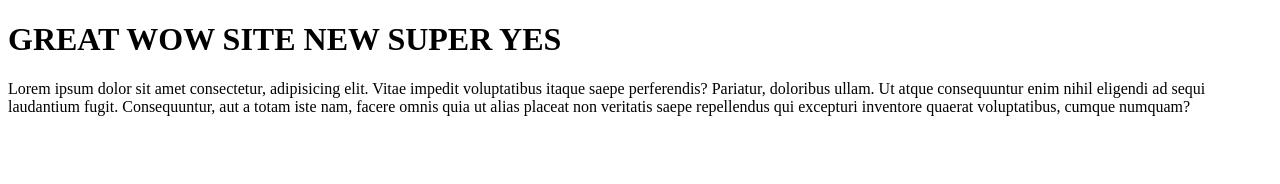
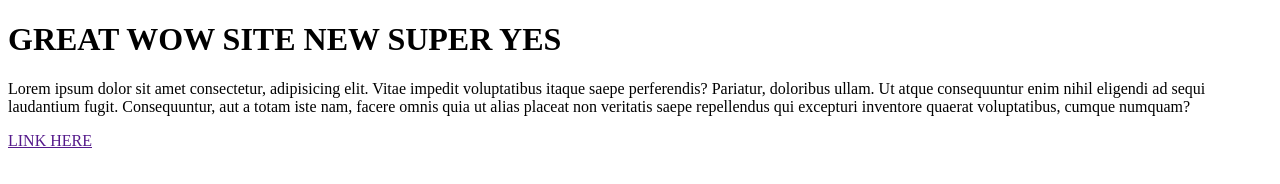
Before and after one commit to ClarkeMacArthur/reimagined-giggle, a plain HTML site: page index.html in a window 1280 px wide. Drawn offline with Linux system fonts and the light colour scheme.

Commit message:
changes to h1 and link

```diff
--- a/index.html
+++ b/index.html
@@ -8,5 +8,6 @@
 <body>
     <h1>GREAT WOW SITE NEW SUPER YES</h1>
     <p>Lorem ipsum dolor sit amet consectetur, adipisicing elit. Vitae impedit voluptatibus itaque saepe perferendis? Pariatur, doloribus ullam. Ut atque consequuntur enim nihil eligendi ad sequi laudantium fugit. Consequuntur, aut a totam iste nam, facere omnis quia ut alias placeat non veritatis saepe repellendus qui excepturi inventore quaerat voluptatibus, cumque numquam?</p>
+    <a href="">LINK HERE</a>
 </body>
 </html>
```
